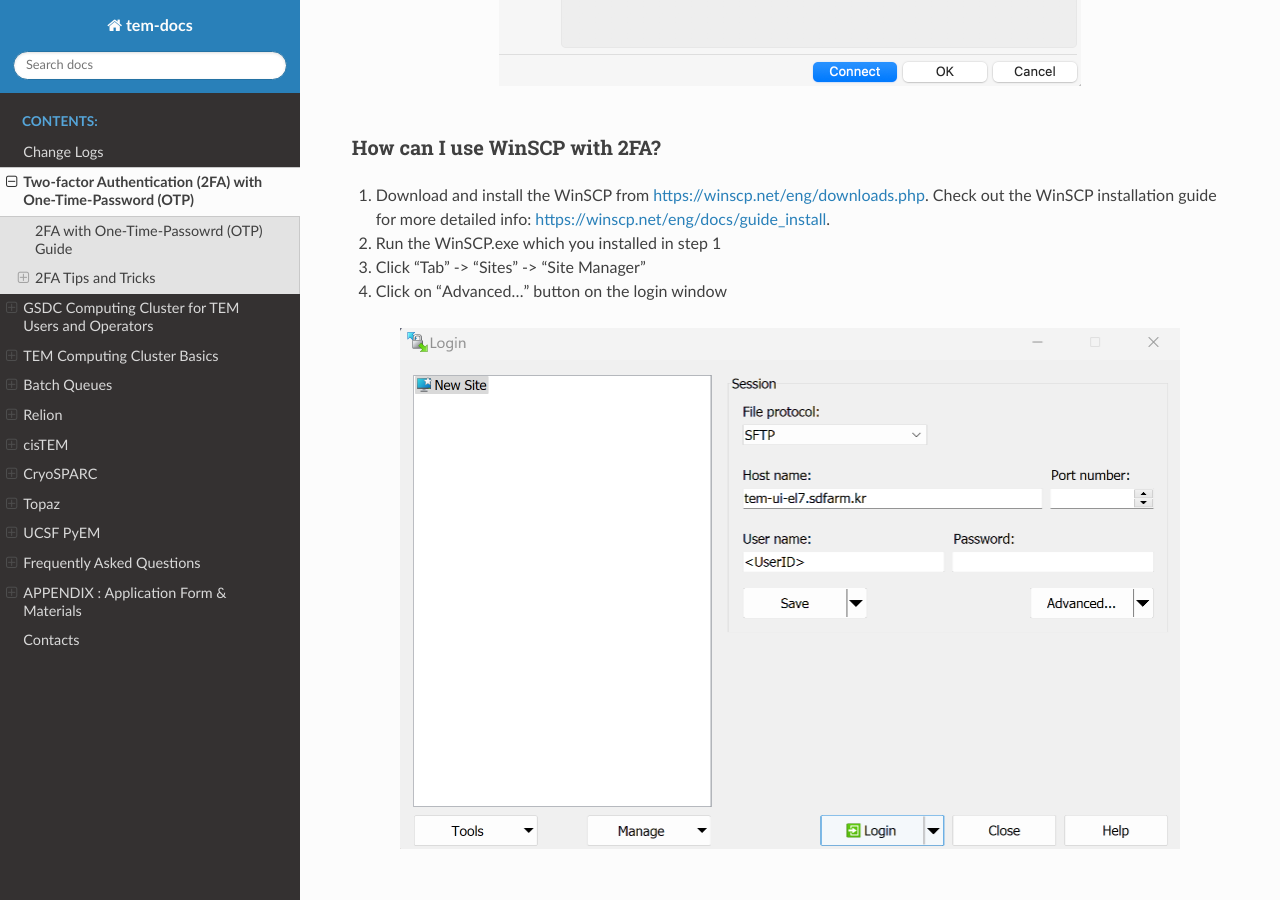
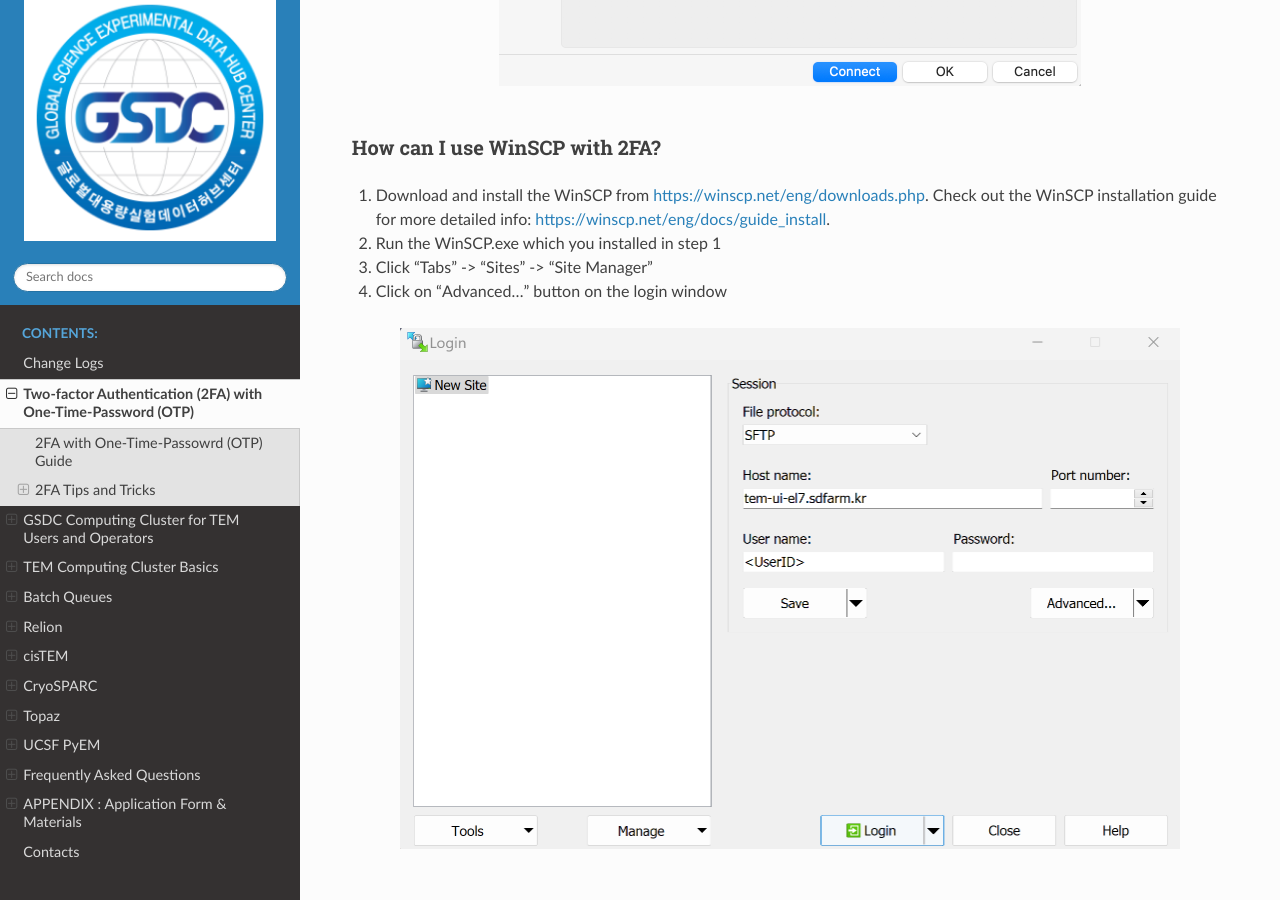
Before and after one commit to junglok/tem-docs, a Sphinx documentation site: the page built from docs/otp.rst, in a window 1280 px wide and 900 px high, scrolled down 3419 px. Built offline with Sphinx 7.4.7 and the Read the Docs theme 2.0.0, drawn with Linux system fonts in a browser that asks for light colours.

Commit message:
logo added

```diff
--- a/docs/conf.py
+++ b/docs/conf.py
@@ -114,6 +114,7 @@
 # relative to this directory. They are copied after the builtin static files,
 # so a file named "default.css" will overwrite the builtin "default.css".
 html_static_path = ['_static']
+html_logo = "_static/gsdc-logo.png"
 
 # Custom sidebar templates, must be a dictionary that maps document names
 # to template names.
--- a/docs/otp.rst
+++ b/docs/otp.rst
@@ -112,7 +112,7 @@
 
 2. Run the WinSCP.exe which you installed in step 1
 
-3. Click "Tab" -> "Sites" -> "Site Manager"
+3. Click "Tabs" -> "Sites" -> "Site Manager"
 
 4. Click on "Advanced..." button on the login window
 
```
Also changed, not shown: docs/_static/gsdc-logo.png (added), 1 other file.
